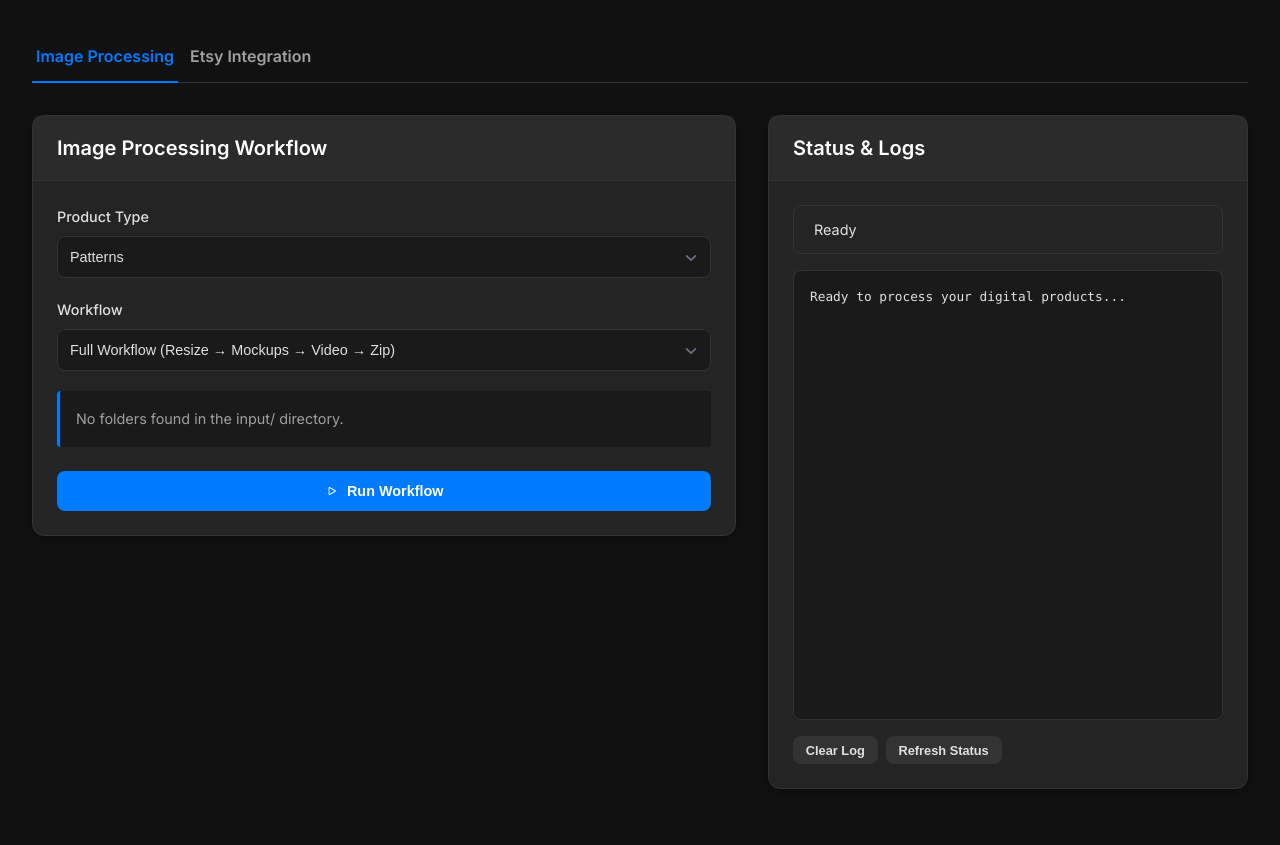
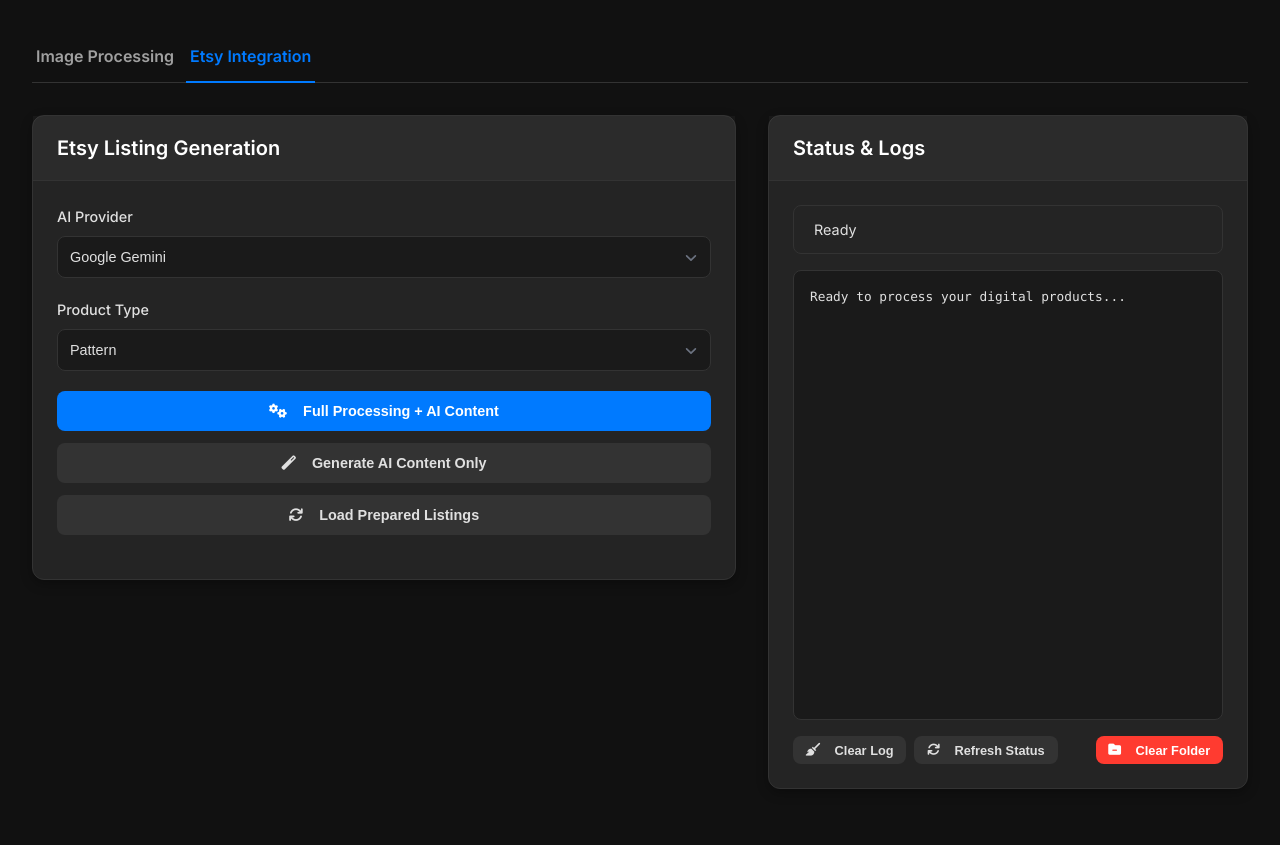
Before and after one commit to devonjhills/etsy-digital-mockup-tools, a Flask app: page / in a window 1280 px wide. Shown: the part 94-939 px from the top of the page. Run offline with Flask 3, Linux system fonts and the light colour scheme; data that the repository does not hold is empty; some libraries are stand-ins or nearby versions.

Commit message:
feat: Add clear input folder functionality and enhance UI with Font Awesome icons

```diff
--- a/src/app/main.py
+++ b/src/app/main.py
@@ -932,6 +932,26 @@
         return jsonify({"error": str(e)}), 500
 
 
+@app.route("/clear-input", methods=["POST"])
+def clear_input():
+    """Clear all contents from the input folder."""
+    try:
+        from src.utils.file_operations import clear_input_folder
+
+        result = clear_input_folder()
+
+        if result["success"]:
+            add_log(result["message"], "success")
+        else:
+            add_log(f"Failed to clear input folder: {result.get('error', 'Unknown error')}", "error")
+
+        return jsonify(result)
+
+    except Exception as e:
+        add_log(f"Clear input failed: {str(e)}", "error")
+        return jsonify({"success": False, "error": str(e)}), 500
+
+
 @app.route("/upload-prepared-listings", methods=["POST"])
 @validate_json_request
 def upload_prepared_listings(data: Dict[str, Any]):
--- a/src/app/templates/app.html
+++ b/src/app/templates/app.html
@@ -9,6 +9,12 @@
     <link
       href="https://fonts.googleapis.com/css2?family=Inter:wght@400;500;600;700&display=swap"
       rel="stylesheet"
+    />
+    <link
+      rel="stylesheet"
+      href="https://cdnjs.cloudflare.com/ajax/libs/font-awesome/6.4.0/css/all.min.css"
+      integrity="sha512-iecdLmaskl7CVkqkXNQ/ZH/XLlvWZOJyj7Yy7tcenmpD1ypASozpmT/E0iPtmFIB46ZmdtAc9eNBvH0H/ZpiBw=="
+      crossorigin="anonymous"
     />
     <style>
       :root {
@@ -333,12 +339,8 @@
         }
       }
 
-      .icon {
-        display: inline-flex;
-        align-items: center;
-        justify-content: center;
-        width: 1em;
-        height: 1em;
+      .btn i {
+        margin-right: 0.5rem;
       }
 
       .listing-editor {
@@ -568,16 +602,16 @@
       </header>
 
       <div class="tabs">
-        <div class="tab active" onclick="showTab('processing')">
+        <div class="tab" onclick="showTab('processing')">
           Image Processing
         </div>
-        <div class="tab" onclick="showTab('etsy')">Etsy Integration</div>
+        <div class="tab active" onclick="showTab('etsy')">Etsy Integration</div>
       </div>
 
       <main class="main-grid">
         <section>
           <!-- Image Processing Tab -->
-          <div id="processing-tab" class="tab-content active">
+          <div id="processing-tab" class="tab-content">
             <div class="card">
               <h2>Image Processing Workflow</h2>
 
@@ -620,26 +654,14 @@
               </div>
 
               <button class="btn" onclick="runWorkflow()" style="width: 100%">
-                <span class="icon">
-                  <svg
-                    xmlns="http://www.w3.org/2000/svg"
-                    width="16"
-                    height="16"
-                    fill="currentColor"
-                    viewBox="0 0 16 16"
-                  >
-                    <path
-                      d="M10.804 8 5 4.633v6.734L10.804 8zm.792-.696a.802.802 0 0 1 0 1.392l-6.363 3.692C4.713 12.69 4 12.345 4 11.692V4.308c0-.653.713-.998 1.233-.696l6.363 3.692z"
-                    />
-                  </svg>
-                </span>
+                <i class="fas fa-play"></i>
                 Run Workflow
               </button>
             </div>
           </div>
 
           <!-- Etsy Integration Tab -->
-          <div id="etsy-tab" class="tab-content">
+          <div id="etsy-tab" class="tab-content active">
             <div class="card">
               <h2>Etsy Listing Generation</h2>
 
@@ -670,23 +692,7 @@
                   onclick="fullBulkProcessing()"
                   style="width: 100%"
                 >
-                  <span class="icon">
-                    <svg
-                      xmlns="http://www.w3.org/2000/svg"
-                      width="16"
-                      height="16"
-                      fill="currentColor"
-                      viewBox="0 0 16 16"
-                    >
-                      <path
-                        d="M11.534 7h3.932a.25.25 0 0 1 .192.41l-1.966 2.36a.25.25 0 0 1-.384 0l-1.966-2.36a.25.25 0 0 1 .192-.41zm-11 2h3.932a.25.25 0 0 0 .192-.41L2.692 6.23a.25.25 0 0 0-.384 0L.342 8.59A.25.25 0 0 0 .534 9z"
-                      />
-                      <path
-                        fill-rule="evenodd"
-                        d="M8 3c-1.552 0-2.94.707-3.857 1.818a.5.5 0 1 1-.771-.636A6.002 6.002 0 0 1 13.917 7H12.5A4.5 4.5 0 0 0 8 3zM3.143 8.182a.5.5 0 1 1 .771.636A6.002 6.002 0 0 1 2.083 9H3.5A4.5 4.5 0 0 0 8 13c1.552 0 2.94-.707 3.857-1.818a.5.5 0 1 1 .771.636A6.002 6.002 0 0 1 2.083 9z"
-                      />
-                    </svg>
-                  </span>
+                  <i class="fas fa-cogs"></i>
                   Full Processing + AI Content
                 </button>
                 <button
@@ -694,26 +700,7 @@
                   onclick="prepareEtsyListings()"
                   style="width: 100%"
                 >
-                  <span class="icon">
-                    <svg
-                      xmlns="http://www.w3.org/2000/svg"
-                      width="16"
-                      height="16"
-                      fill="currentColor"
-                      viewBox="0 0 16 16"
-                    >
-                      <path
-                        d="M13.405 7.425a.5.5 0 0 1 .488.663l-2.5 5a.5.5 0 0 1-.976-.174l1.29-2.58a.5.5 0 0 0-.256-.615l-3.32-1.66a.5.5 0 0 1-.176-.976l5-2.5a.5.5 0 0 1 .663.488zM4.5 2a.5.5 0 0 0-.5.5v1.25a.5.5 0 0 0 1 0V3h.5a.5.5 0 0 0 0-1h-1z"
-                      />
-                      <path
-                        d="M5.5 3a.5.5 0 0 0 0 1h.5a.5.5 0 0 0 0-1h-.5zM3 10.5a.5.5 0 0 1 .5-.5h1.25a.5.5 0 0 1 0 1H4v.5a.5.5 0 0 1-1 0v-1z"
-                      />
-                      <path
-                        d="M3.5 11a.5.5 0 0 0 0 1h.5a.5.5 0 0 0 0-1h-.5zm-2-4.5a.5.5 0 0 1 .5-.5h1.25a.5.5 0 0 1 0 1H2v.5a.5.5 0 0 1-1 0v-1z"
-                      />
-                      <path d="M1.5 7a.5.5 0 0 0 0 1h.5a.5.5 0 0 0 0-1h-.5z" />
-                    </svg>
-                  </span>
+                  <i class="fas fa-magic"></i>
                   Generate AI Content Only
                 </button>
                 <button
@@ -721,23 +708,7 @@
                   onclick="refreshPreparedListings()"
                   style="width: 100%"
                 >
-                  <span class="icon">
-                    <svg
-                      xmlns="http://www.w3.org/2000/svg"
-                      width="16"
-                      height="16"
-                      fill="currentColor"
-                      viewBox="0 0 16 16"
-                    >
-                      <path
-                        fill-rule="evenodd"
-                        d="M8 3a5 5 0 1 0 4.546 2.914.5.5 0 0 1 .908-.417A6 6 0 1 1 8 2v1z"
-                      />
-                      <path
-                        d="M8 4.466V.534a.25.25 0 0 1 .41-.192l2.36 1.966c.12.1.12.284 0 .384L8.41 4.658A.25.25 0 0 1 8 4.466z"
-                      />
-                    </svg>
-                  </span>
+                  <i class="fas fa-refresh"></i>
                   Load Prepared Listings
                 </button>
               </div>
@@ -769,22 +740,7 @@
                   class="btn btn-secondary"
                   onclick="refreshPreparedListings()"
                 >
-                  <span class="icon"
-                    ><svg
-                      xmlns="http://www.w3.org/2000/svg"
-                      width="16"
-                      height="16"
-                      fill="currentColor"
-                      viewBox="0 0 16 16"
-                    >
-                      <path
-                        fill-rule="evenodd"
-                        d="M8 3a5 5 0 1 0 4.546 2.914.5.5 0 0 1 .908-.417A6 6 0 1 1 8 2v1z"
-                      />
-                      <path
-                        d="M8 4.466V.534a.25.25 0 0 1 .41-.192l2.36 1.966c.12.1.12.284 0 .384L8.41 4.658A.25.25 0 0 1 8 4.466z"
-                      /></svg
-                  ></span>
+                  <i class="fas fa-refresh"></i>
                   Refresh
                 </button>
                 <button
@@ -792,22 +748,7 @@
                   onclick="deletePreparedListings()"
                   style="margin-left: auto"
                 >
-                  <span class="icon"
-                    ><svg
-                      xmlns="http://www.w3.org/2000/svg"
-                      width="16"
-                      height="16"
-                      fill="currentColor"
-                      viewBox="0 0 16 16"
-                    >
-                      <path
-                        d="M5.5 5.5A.5.5 0 0 1 6 6v6a.5.5 0 0 1-1 0V6a.5.5 0 0 1 .5-.5zm2.5 0a.5.5 0 0 1 .5.5v6a.5.5 0 0 1-1 0V6a.5.5 0 0 1 .5-.5zm3 .5a.5.5 0 0 0-1 0v6a.5.5 0 0 0 1 0V6z"
-                      />
-                      <path
-                        fill-rule="evenodd"
-                        d="M14.5 3a1 1 0 0 1-1 1H13v9a2 2 0 0 1-2 2H5a2 2 0 0 1-2-2V4h-.5a1 1 0 0 1-1-1V2a1 1 0 0 1 1-1H6a1 1 0 0 1 1-1h2a1 1 0 0 1 1 1h3.5a1 1 0 0 1 1 1v1zM4.118 4 4 4.059V13a1 1 0 0 0 1 1h6a1 1 0 0 0 1-1V4.059L11.882 4H4.118zM2.5 3V2h11v1h-11z"
-                      /></svg
-                  ></span>
+                  <i class="fas fa-trash"></i>
                   Delete All
                 </button>
               </div>
@@ -830,15 +771,38 @@
               </div>
             </div>
 
-            <div style="margin-top: 1rem; display: flex; gap: 0.5rem">
-              <button class="btn btn-secondary btn-small" onclick="clearLog()">
-                Clear Log
-              </button>
+            <div
+              style="
+                margin-top: 1rem;
+                display: flex;
+                gap: 0.5rem;
+                flex-wrap: wrap;
+                justify-content: space-between;
+              "
+            >
+              <div style="display: flex; gap: 0.5rem">
+                <button
+                  class="btn btn-secondary btn-small"
+                  onclick="clearLog()"
+                >
+                  <i class="fas fa-broom"></i>
+                  Clear Log
+                </button>
+                <button
+                  class="btn btn-secondary btn-small"
+                  onclick="refreshStatus()"
+                >
+                  <i class="fas fa-sync"></i>
+                  Refresh Status
+                </button>
+              </div>
               <button
-                class="btn btn-secondary btn-small"
-                onclick="refreshStatus()"
+                class="btn btn-danger btn-small"
+                onclick="clearInputFolder()"
+                title="Delete all files and folders in the input directory"
               >
-                Refresh Status
+                <i class="fas fa-folder-minus"></i>
+                Clear Folder
               </button>
             </div>
           </div>
@@ -852,16 +816,17 @@
     <script>
       // Global state
       let isProcessing = false;
+      let autoSaveTimeouts = {};
 
       // --- ICONS ---
       const ICONS = {
-        upload: `<svg xmlns="http://www.w3.org/2000/svg" width="16" height="16" fill="currentColor" viewBox="0 0 16 16"><path d="M10.114 6.03a.5.5 0 0 0-.514.853A4.002 4.002 0 0 1 12.5 10a.5.5 0 0 0 .5.5h.5a.5.5 0 0 0 .5-.5 5.002 5.002 0 0 0-4.368-4.97zM8.5 4.002a.5.5 0 0 0-.5-.5h-1a.5.5 0 0 0-.5.5v3.415a.5.5 0 0 0 .223.416l2 1.5a.5.5 0 0 0 .554-.832L9 8.185V4.002z"/><path d="M8 16A8 8 0 1 0 8 0a8 8 0 0 0 0 16zm7-8A7 7 0 1 1 1 8a7 7 0 0 1 14 0z"/></svg>`,
-        noListings: `<svg xmlns="http://www.w3.org/2000/svg" width="16" height="16" fill="currentColor" viewBox="0 0 16 16"><path d="M13 14H3a2 2 0 0 1-2-2V4a2 2 0 0 1 2-2h1.414A1.99 1.99 0 0 1 6 1.414L7.414 0H9.586L8.172 1.414A1.99 1.99 0 0 1 6.586 2H10a2 2 0 0 1 2 2v1.5a.5.5 0 0 1-1 0V4a1 1 0 0 0-1-1H3a1 1 0 0 0-1 1v8a1 1 0 0 0 1 1h10a1 1 0 0 0 1-1V9.5a.5.5 0 0 1 1 0V12a2 2 0 0 1-2 2zM5 4h5a.5.5 0 0 1 0 1H5a.5.5 0 0 1 0-1z"/></svg>`,
-        etsyUpload: `<svg xmlns="http://www.w3.org/2000/svg" width="16" height="16" fill="currentColor" viewBox="0 0 16 16"><path d="M10.895 4.542c-.524.248-1.07.39-1.634.496C8.822 4.832 8.4 4.642 8.13 4.25h.003c-.27-.392-.69-.582-1.122-.776a4.34 4.34 0 0 0-1.635-.496c.264.48.375.984.38 1.488-.008.536-.168 1.05-.41 1.51-.532 1.016-1.424 1.555-2.56 1.625.27.392.69.582 1.122.776 1.072.495 2.227.478 3.225-.052.622.568 1.398.912 2.254.957.518.026 1.036-.026 1.546-.132.27-.392.69-.582 1.122-.776.5-.23.93-.39 1.28-.512.21-.072.416-.18.62-.272-.264-.48-.375-.984-.38-1.488.008-.536.168-1.05.41-1.51.532-1.016 1.424-1.555 2.56-1.625a4.18 4.18 0 0 0-1.122-.776c-1.072-.495-2.227-.478-3.225.052a4.53 4.53 0 0 0-2.254-.957 4.53 4.53 0 0 0-1.546.132z"/></svg>`,
-        save: `<svg xmlns="http://www.w3.org/2000/svg" width="16" height="16" fill="currentColor" viewBox="0 0 16 16"><path d="M2 1a1 1 0 0 0-1 1v12a1 1 0 0 0 1 1h12a1 1 0 0 0 1-1V2a1 1 0 0 0-1-1H9.5a1 1 0 0 0-1 1v4.5h2a.5.5 0 0 1 .354.854l-2.5 2.5a.5.5 0 0 1-.708 0l-2.5-2.5A.5.5 0 0 1 5.5 6.5h2V2a2 2 0 0 1 2-2H14a2 2 0 0 1 2 2v12a2 2 0 0 1-2 2H2a2 2 0 0 1-2-2V2a2 2 0 0 1 2-2h2.5a.5.5 0 0 1 0 1H2z"/></svg>`,
-        reset: `<svg xmlns="http://www.w3.org/2000/svg" width="16" height="16" fill="currentColor" viewBox="0 0 16 16"><path d="M8 3a.5.5 0 0 0-1 0v2.5H4.5a.5.5 0 0 0 0 1H7v1.5a.5.5 0 0 0 1 0V6h1.5a.5.5 0 0 0 0-1H8V3z"/><path d="M8 16A8 8 0 1 0 8 0a8 8 0 0 0 0 16zm7-8A7 7 0 1 1 1 8a7 7 0 0 1 14 0z"/></svg>`,
-        delete: `<svg xmlns="http://www.w3.org/2000/svg" width="16" height="16" fill="currentColor" viewBox="0 0 16 16"><path d="M5.5 5.5A.5.5 0 0 1 6 6v6a.5.5 0 0 1-1 0V6a.5.5 0 0 1 .5-.5zm2.5 0a.5.5 0 0 1 .5.5v6a.5.5 0 0 1-1 0V6a.5.5 0 0 1 .5-.5zm3 .5a.5.5 0 0 0-1 0v6a.5.5 0 0 0 1 0V6z"/><path fill-rule="evenodd" d="M14.5 3a1 1 0 0 1-1 1H13v9a2 2 0 0 1-2 2H5a2 2 0 0 1-2-2V4h-.5a1 1 0 0 1-1-1V2a1 1 0 0 1 1-1H6a1 1 0 0 1 1-1h2a1 1 0 0 1 1 1h3.5a1 1 0 0 1 1 1v1zM4.118 4 4 4.059V13a1 1 0 0 0 1 1h6a1 1 0 0 0 1-1V4.059L11.882 4H4.118zM2.5 3V2h11v1h-11z"/></svg>`,
-        toastSuccess: `<svg xmlns="http://www.w3.org/2000/svg" width="24" height="24" fill="currentColor" viewBox="0 0 16 16"><path d="M16 8A8 8 0 1 1 0 8a8 8 0 0 1 16 0zm-3.97-3.03a.75.75 0 0 0-1.08.022L7.477 9.417 5.384 7.323a.75.75 0 0 0-1.06 1.06L6.97 11.03a.75.75 0 0 0 1.079-.02l3.992-4.99a.75.75 0 0 0-.01-1.05z"/></svg>`,
+        upload: `<i class="fas fa-upload"></i>`,
+        noListings: `<i class="fas fa-inbox"></i>`,
+        etsyUpload: `<i class="fab fa-etsy"></i>`,
+        save: `<i class="fas fa-save"></i>`,
+        reset: `<i class="fas fa-undo"></i>`,
+        delete: `<i class="fas fa-trash"></i>`,
+        toastSuccess: `<i class="fas fa-check-circle"></i>`,
       };
 
       // --- CORE SCRIPT (UNCHANGED LOGIC) ---
@@ -1144,17 +1109,22 @@
         const folderId = listing.folder_name.replace(/[^a-zA-Z0-9]/g, "_");
         return `
                 <div class="listing-editor" id="listing-${folderId}">
+                    <div class="save-indicator" id="save-indicator-${folderId}">Saved</div>
                     <h4>${listing.folder_name || "Unknown Listing"}</h4>
                     <div class="field-group">
                         <label for="title-${folderId}">Title (max 140)</label>
-                        <textarea id="title-${folderId}" oninput="updateCharCounter('title-${folderId}', 140)" maxlength="140" rows="2">${(
+                        <textarea id="title-${folderId}" oninput="handleAutoSave('${folderId}', '${
+          listing.folder_name
+        }'); updateCharCounter('title-${folderId}', 140)" maxlength="140" rows="2">${(
           listing.title || ""
         ).replace(/"/g, '"')}</textarea>
                         <div class="char-counter" id="title-${folderId}-counter"></div>
                     </div>
                     <div class="field-group">
                         <label for="description-${folderId}">Description</label>
-                        <textarea id="description-${folderId}" oninput="updateCharCounter('description-${folderId}', 0)" rows="5">${(
+                        <textarea id="description-${folderId}" oninput="handleAutoSave('${folderId}', '${
+          listing.folder_name
+        }'); updateCharCounter('description-${folderId}', 0)" rows="5">${(
           listing.description || ""
         )
           .replace(/</g, "<")
@@ -1168,17 +1138,12 @@
         )
           .map((tag) => `<span class="tag-chip">${tag}</span>`)
           .join("")}</div>
-                        <textarea id="tags-input-${folderId}" placeholder="Enter tags separated by commas..." oninput="updateTagsFromInput('${folderId}')" rows="3">${(
-          listing.tags || []
-        ).join(", ")}</textarea>
+                        <textarea id="tags-input-${folderId}" placeholder="Enter tags separated by commas..." oninput="updateTagsFromInput('${folderId}'); handleAutoSave('${folderId}', '${
+          listing.folder_name
+        }')" rows="3">${(listing.tags || []).join(", ")}</textarea>
                         <div class="char-counter" id="tags-${folderId}-counter"></div>
                     </div>
                     <div class="editor-actions">
-                        <button class="btn btn-small" onclick="saveListing('${
-                          listing.folder_name
-                        }')"><span class="icon">${
-          ICONS.save
-        }</span> Save Changes</button>
                         <button class="btn btn-secondary btn-small" onclick="resetListing('${folderId}', ${JSON.stringify(
           listing
         ).replace(/"/g, '"')})"><span class="icon">${
@@ -1261,6 +1226,99 @@
           counter.textContent = `${tags.length}/13 tags`;
           counter.className = "char-counter";
           if (tags.length > 10) counter.classList.add("warning");
+        }
+      }
+
+      function handleAutoSave(folderId, folderName) {
+        // Clear existing timeout for this listing
+        if (autoSaveTimeouts[folderId]) {
+          clearTimeout(autoSaveTimeouts[folderId]);
+        }
+
+        // Show saving indicator
+        showSaveIndicator(folderId, "saving");
+
+        // Set new timeout for auto-save (debounce for 1 second)
+        autoSaveTimeouts[folderId] = setTimeout(() => {
+          autoSaveListing(folderId, folderName);
+        }, 1000);
+      }
+
+      function showSaveIndicator(folderId, state = "saved") {
+        const indicator = document.getElementById(`save-indicator-${folderId}`);
+        if (!indicator) return;
+
+        indicator.className = "save-indicator show";
+
+        if (state === "saving") {
+          indicator.className += " saving";
+          indicator.textContent = "Saving...";
+        } else if (state === "error") {
+          indicator.className += " error";
+          indicator.textContent = "Error";
+          // Hide error indicator after 3 seconds
+          setTimeout(() => {
+            indicator.className = "save-indicator";
+          }, 3000);
+        } else {
+          indicator.textContent = "Saved";
+          // Hide saved indicator after 2 seconds
+          setTimeout(() => {
+            indicator.className = "save-indicator";
+          }, 2000);
+        }
+      }
+
+      async function autoSaveListing(folderId, folderName) {
+        const title = document.getElementById(`title-${folderId}`).value.trim();
+        const description = document
+          .getElementById(`description-${folderId}`)
+          .value.trim();
+        const tags = Array.from(
+          new Set(
+            document
+              .getElementById(`tags-input-${folderId}`)
+              .value.split(",")
+              .map((tag) => tag.trim())
+              .filter(Boolean)
+          )
+        );
+
+        // Validate before saving
+        if (title.length > 140) {
+          showSaveIndicator(folderId, "error");
+          return;
+        }
+        if (tags.length > 13) {
+          showSaveIndicator(folderId, "error");
+          return;
+        }
+        if (tags.some((t) => t.length > 20)) {
+          showSaveIndicator(folderId, "error");
+          return;
+        }
+
+        try {
+          const response = await fetch("/update-prepared-listing", {
+            method: "POST",
+            headers: { "Content-Type": "application/json" },
+            body: JSON.stringify({
+              folder_name: folderName,
+              title,
+              description,
+              tags,
+            }),
+          });
+          const data = await response.json();
+          if (response.ok) {
+            showSaveIndicator(folderId, "saved");
+          } else {
+            showSaveIndicator(folderId, "error");
+            console.error(`Failed to auto-save listing: ${data.error}`);
+          }
+        } catch (error) {
+          showSaveIndicator(folderId, "error");
+          console.error(`Error auto-saving listing: ${error.message}`);
         }
       }
 
@@ -1471,6 +1529,49 @@
         addLogMessage("Log cleared");
       }
 
+      async function clearInputFolder() {
+        if (isProcessing) {
+          alert(
+            "A workflow is already running. Please wait for it to complete."
+          );
+          return;
+        }
+
+        const confirmed = confirm(
+          "Are you sure you want to delete ALL files and folders in the input directory?\n\n" +
+            "This action cannot be undone!"
+        );
+
+        if (!confirmed) return;
+
+        try {
+          addLogMessage("Clearing input folder...", "info");
+
+          const response = await fetch("/clear-input", {
+            method: "POST",
+            headers: { "Content-Type": "application/json" },
+          });
+
+          const data = await response.json();
+
+          if (response.ok && data.success) {
+            addLogMessage(data.message, "success");
+            // Refresh folder info after clearing
+            updateFolderInfo();
+          } else {
+            addLogMessage(
+              `Failed to clear input folder: ${data.error || "Unknown error"}`,
+              "error"
+            );
+          }
+        } catch (error) {
+          addLogMessage(
+            `Error clearing input folder: ${error.message}`,
+            "error"
+          );
+        }
+      }
+
       async function refreshStatus() {
         try {
           const response = await fetch("/status");
```
Also changed, not shown: other parts of src/app/templates/app.html (+32 -0 lines), src/utils/file_operations.py (+39 -0 lines).
